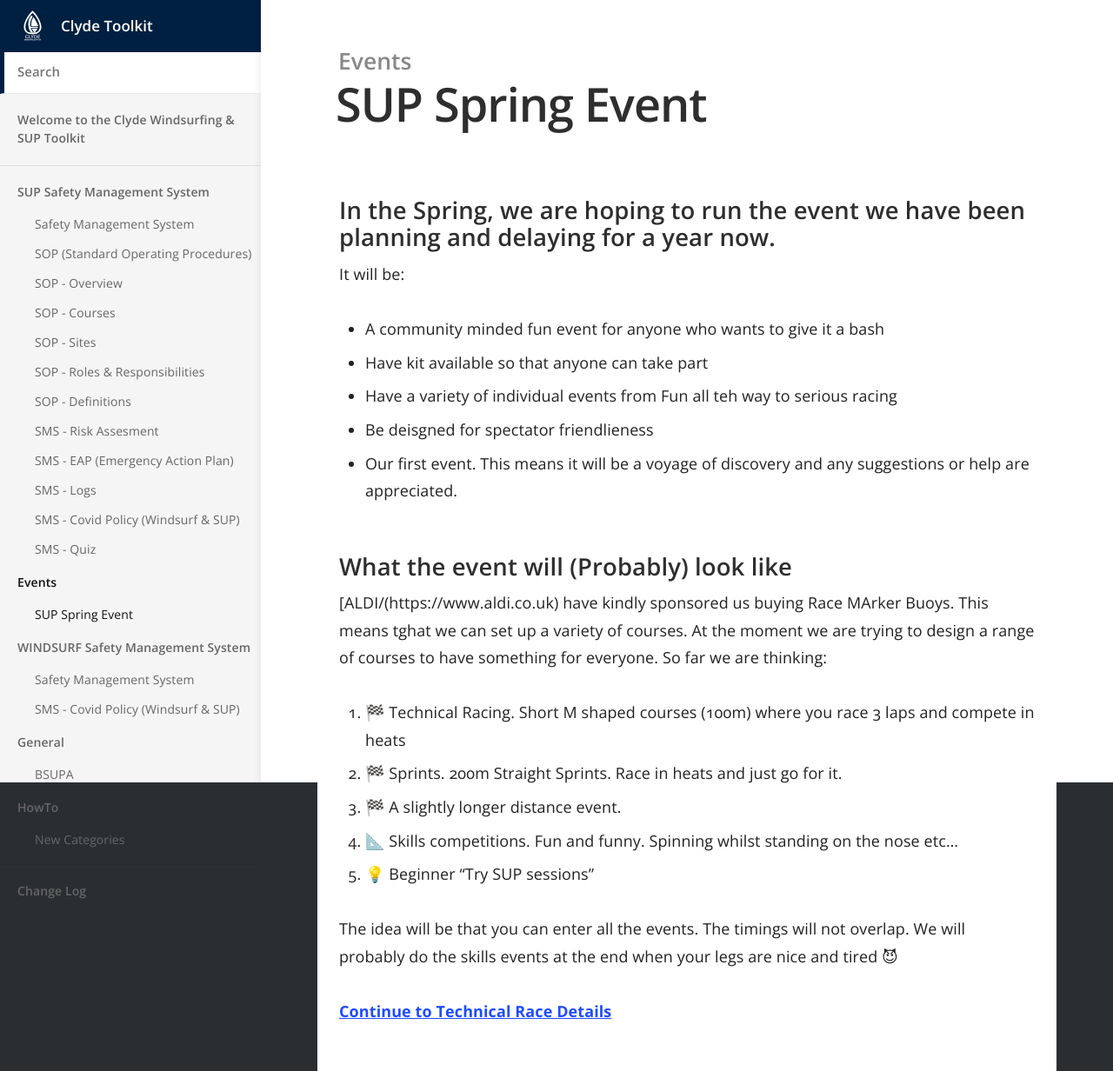
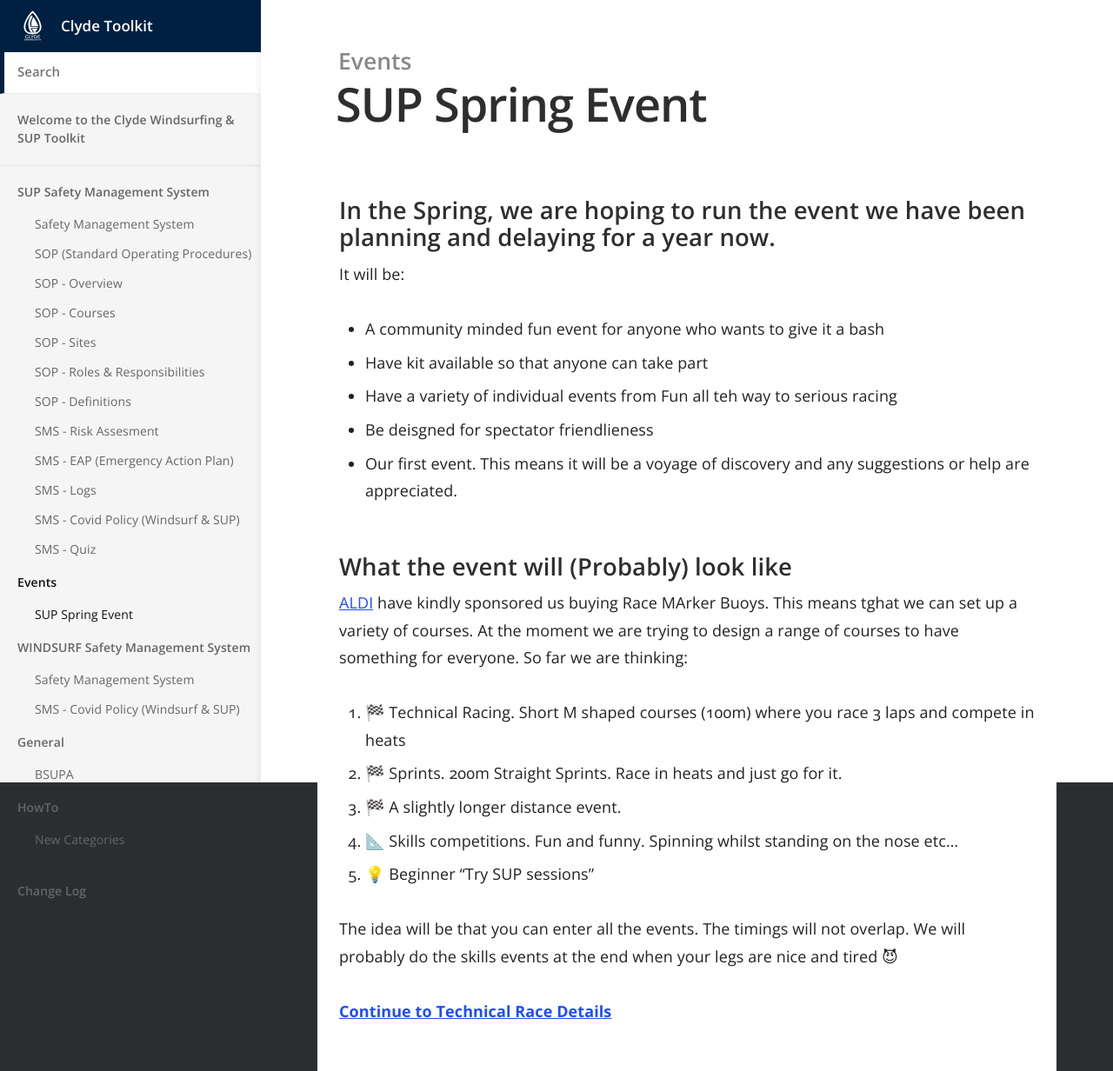
Before and after one commit to numbat70/clyde, a Jekyll site: the page built from _docs/Content/100_EVENT_SUP.md, in a window 1280 px wide. Shown: the whole page at 87% size. Built offline with Jekyll 4.4.1, drawn with Linux system fonts in a browser that asks for light colours.

Commit message:
Update 100_EVENT_SUP.md
mk

```diff
--- a/_docs/Content/100_EVENT_SUP.md
+++ b/_docs/Content/100_EVENT_SUP.md
@@ -14,7 +14,7 @@ It will be:
 
 ## What the event will (Probably) look like
 
-[ALDI/(https://www.aldi.co.uk)   have kindly sponsored us buying Race MArker Buoys.
+[ALDI](https://www.aldi.co.uk)   have kindly sponsored us buying Race MArker Buoys.
 This means tghat we can set up a variety of courses.
 At the moment we are trying to design a range of courses to have something for everyone.
 So far we are thinking:
```
